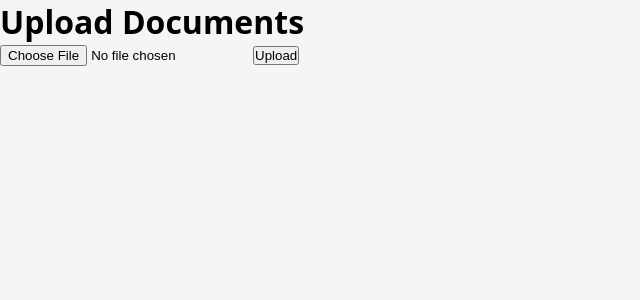
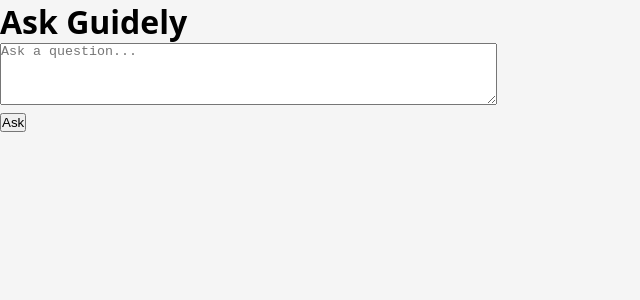
Before and after one commit to Amonochuka/guidely, a React app in the folder frontend/: page / in a window 1280 px wide. Shown: the top 300 px of the page, without its empty margins (0-640 px from the left). Built offline with nearby package versions, Linux system fonts and the light colour scheme; the HTML template or start-up script is replaced by a standard one.

Commit message:
Implement search page with RAG API integration

```diff
--- a/frontend/src/App.jsx
+++ b/frontend/src/App.jsx
@@ -1,7 +1,7 @@
-import Admin from "./pages/AdminPage";
+import SearchPage from "./pages/SearchPage";
 
 function App() {
-  return <Admin />;
+  return <SearchPage />;
 }
 
 export default App;
--- a/frontend/src/api/api.js
+++ b/frontend/src/api/api.js
@@ -8,7 +8,8 @@ export function uploadDocument(formData) {
   return api.post("/documents/upload", formData);
 }
 
-export function searchQuestion(question) {
+
+export function searchDocuments(question) {
   return api.post("/search/", {
     question,
   });
--- a/frontend/src/pages/SearchPage.jsx
+++ b/frontend/src/pages/SearchPage.jsx
@@ -1,8 +1,80 @@
+import { useState } from "react";
+import { searchDocuments } from "../api/api";
+
 function SearchPage() {
+  const [question, setQuestion] = useState("");
+  const [answer, setAnswer] = useState("");
+  const [sources, setSources] = useState([]);
+  const [loading, setLoading] = useState(false);
+  const [message, setMessage] = useState("");
+
+  async function handleSearch() {
+    if (!question.trim()) {
+      setMessage("Please enter a question. ");
+      return;
+    }
+
+    setLoading(true);
+    setMessage("");
+
+    try{
+      const response = await searchDocuments(question);
+
+      setAnswer(response.data.answer)
+      setSources(response.data.sources)
+
+
+    } catch (error) {
+      console.error(error);
+      setMessage("Search failed.");
+    } finally {
+      setLoading(false);
+    }
+
+  }
+
   return (
     <div>
-      <h1>Guidely</h1>
-      <p>Search page coming soon...</p>
+      <h1>Ask Guidely</h1>
+
+      <textarea
+        placeholder="Ask a question..."
+        value={question}
+        onChange={(event) => setQuestion(event.target.value)}
+        rows={4}
+        cols={60}
+      />
+
+      <br />
+
+      <button
+        onClick={handleSearch}
+        disabled={loading}
+      >
+        {loading ? "Searching..." : "Ask"}
+      </button>
+
+      {answer && (
+        <div>
+          <h2>Answer</h2>
+          <p>{answer}</p>
+        </div>
+      )}
+
+      {sources.length > 0 && (
+        <div>
+          <h2>Sources</h2>
+
+          {sources.map((source, index) =>(
+            <div key={index}>
+              <strong>{source.filename}</strong>
+              <p>{source.snippet}</p>
+            </div>
+          ))}
+        </div>
+      )}
+
+      {message && <p>{message}</p>}
     </div>
   );
 }
```
